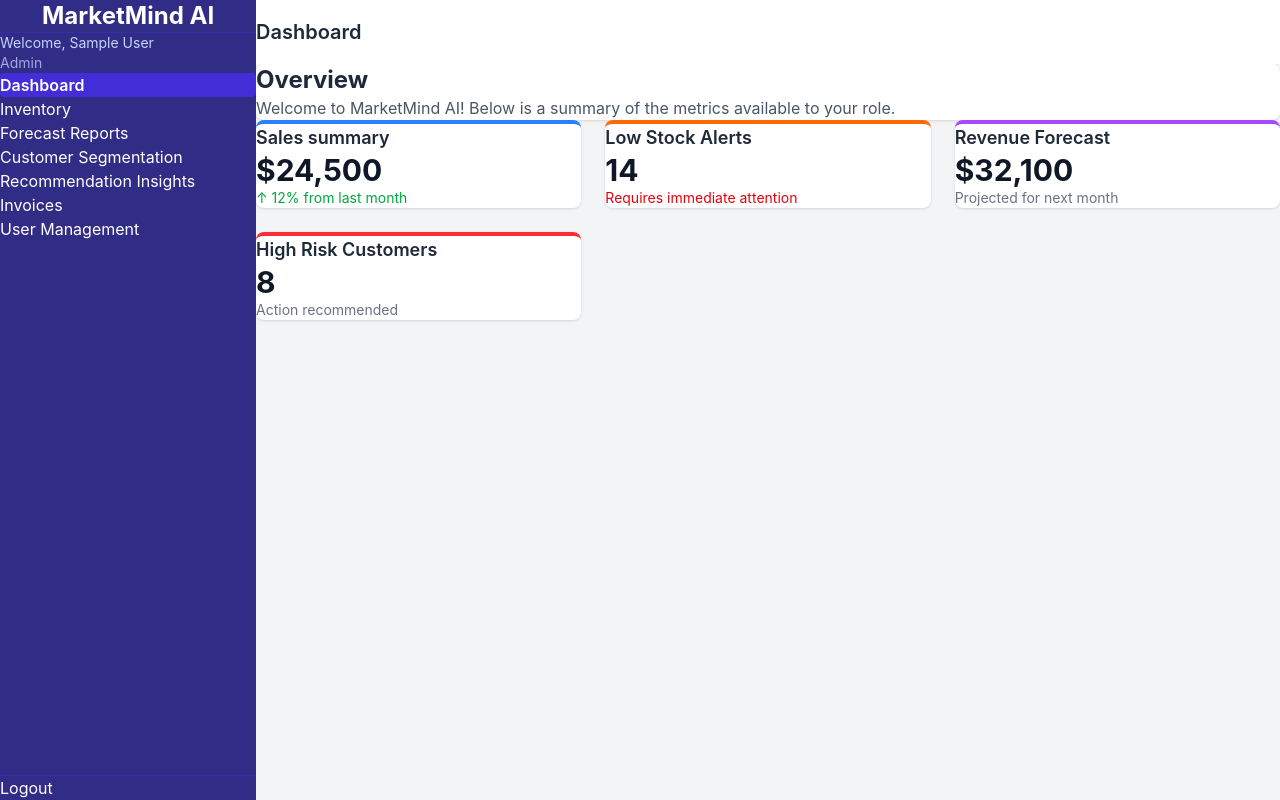
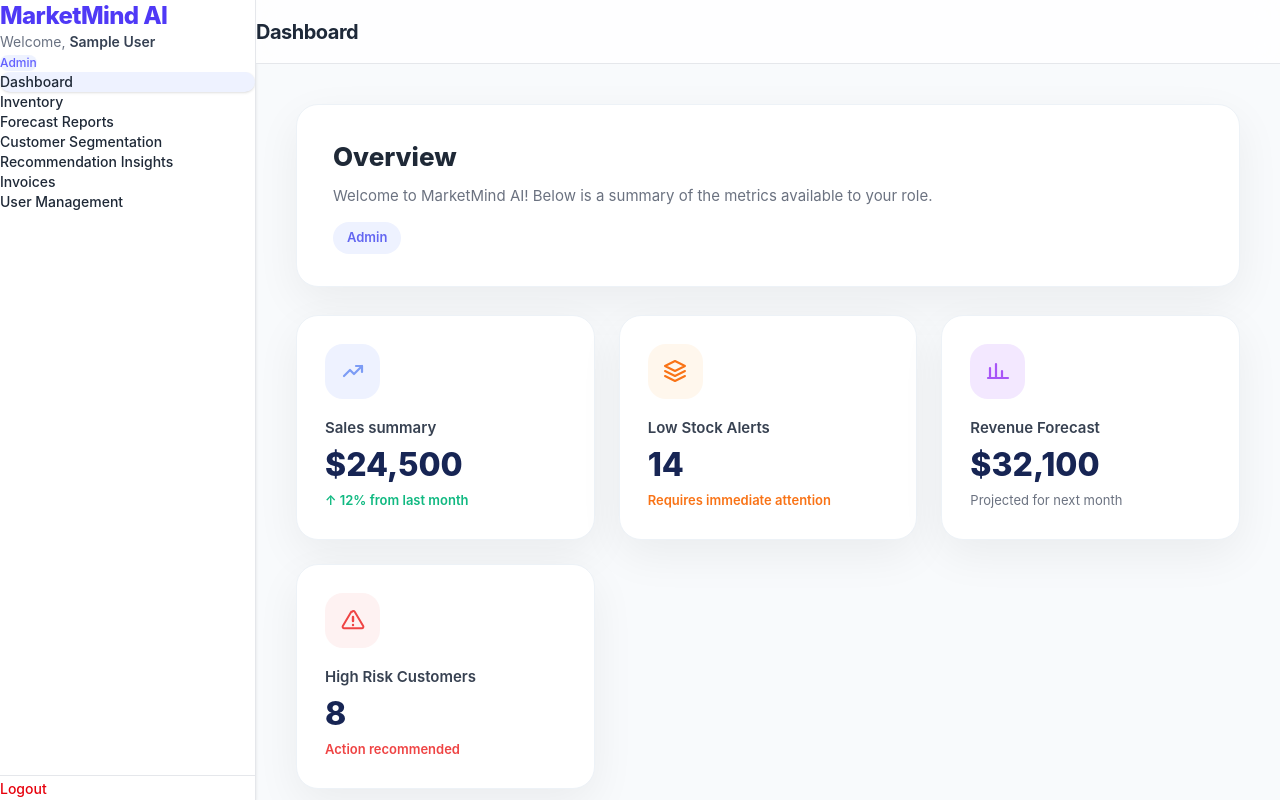
Before and after one commit to Damini2006/MarketMind-AI, a React app in the folder frontend/: page /dashboard in a window 1280 px wide. Built offline with nearby package versions, Linux system fonts and the light colour scheme; sample sign-in values are in the browser's storage; the HTML template or start-up script is replaced by a standard one.

Commit message:
feat: implement authentication backend routes, schemas, and dashboard frontend UI

```diff
--- a/frontend/src/components/auth/LoginForm.jsx
+++ b/frontend/src/components/auth/LoginForm.jsx
@@ -14,7 +14,6 @@ function LoginForm() {
   const [showPassword, setShowPassword] = useState(false);
   const [email, setEmail] = useState("");
   const [password, setPassword] = useState("");
-  const [role, setRole] = useState("");
 
   const [loading, setLoading] = useState(false);
   const [error, setError] = useState("");
@@ -22,10 +21,6 @@ function LoginForm() {
   const handleSubmit = async (e) => {
     e.preventDefault();
     setError("");
-    if (!role) {
-    setError("Please select your role.");
-    return;
-  }
 
     // Email Validation
     const emailRule =
@@ -58,7 +53,6 @@ function LoginForm() {
         body: JSON.stringify({
           email: email,
           password: password,
-          role: role,
         }),
       });
 
@@ -67,7 +61,10 @@ function LoginForm() {
 
       // Handle backend error
       if (!response.ok) {
-        setError(data.detail || "Login failed. Please check your email and password.");
+        const errorMessage = typeof data.detail === 'string'
+          ? data.detail
+          : "Login failed. Please check your email and password.";
+        setError(errorMessage);
         return;
       }
 
@@ -134,21 +131,6 @@ function LoginForm() {
           </button>
         </div>
 
-        {/* Role */}
-        <label>Sign in as</label>
-        <select
-          className="role-select"
-          value={role}
-          onChange={(e) => setRole(e.target.value)}
-          required
-        >
-          <option value="">Choose your role</option>
-          <option value="Business Owner">Business Owner</option>
-          <option value="Store Manager">Store Manager</option>
-          <option value="Sales Executive">Sales Executive</option>
-          <option value="Administrator">Administrator</option>
-        </select>
-
         {/* Remember Me + Forgot Password */}
         <div className="auth-options">
           <label className="remember-me">
--- a/frontend/src/components/layout/DashboardLayout.jsx
+++ b/frontend/src/components/layout/DashboardLayout.jsx
@@ -22,28 +22,30 @@ const DashboardLayout = () => {
   ];
 
   return (
-    <div className="flex h-screen bg-gray-100">
+    <div className="flex h-screen bg-[#F8FAFC]">
       {/* Sidebar */}
-      <div className="w-64 bg-indigo-900 text-white flex flex-col">
-        <div className="p-4 text-2xl font-bold border-b border-indigo-800 text-center">
+      <div className="w-64 bg-white border-r border-gray-200 flex flex-col shadow-sm z-10">
+        <div className="p-6 text-2xl font-extrabold text-indigo-600 tracking-tight">
           MarketMind AI
         </div>
-        <div className="p-4 text-sm text-indigo-200">
-          Welcome, {user?.name}
+        <div className="px-6 pb-4 text-sm text-gray-500">
+          Welcome, <span className="font-semibold text-gray-700">{user?.name}</span>
           <br />
-          <span className="capitalize opacity-75">{user?.role?.replace("_", " ")}</span>
+          <span className="capitalize text-indigo-500 font-medium text-xs bg-indigo-50 px-2 py-1 rounded-full mt-2 inline-block">
+            {user?.role?.replace("_", " ")}
+          </span>
         </div>
-        <nav className="flex-1 mt-4 space-y-2 px-2 overflow-y-auto">
+        <nav className="flex-1 mt-6 space-y-3 px-4 overflow-y-auto">
           {navItems.map(
             (item) =>
               item.roles.includes(user?.role) && (
                 <Link
                   key={item.name}
                   to={item.path}
-                  className={`block px-4 py-2 rounded transition-colors ${
+                  className={`block px-4 py-3 rounded-xl transition-all duration-300 font-medium text-sm ${
                     location.pathname === item.path
-                      ? "bg-indigo-700 font-semibold"
-                      : "hover:bg-indigo-800"
+                      ? "bg-indigo-50 text-indigo-700 shadow-sm"
+                      : "text-gray-600 hover:bg-indigo-50/50 hover:text-indigo-600 hover:translate-x-1.5"
                   }`}
                 >
                   {item.name}
@@ -51,10 +53,10 @@ const DashboardLayout = () => {
               )
           )}
         </nav>
-        <div className="p-4 border-t border-indigo-800">
+        <div className="p-4 border-t border-gray-200">
           <button
             onClick={handleLogout}
-            className="w-full text-left px-4 py-2 hover:bg-indigo-800 rounded transition-colors"
+            className="w-full text-left px-4 py-3 text-sm font-medium text-red-600 hover:bg-red-50 hover:text-red-700 rounded-xl transition-colors"
           >
             Logout
           </button>
@@ -63,12 +65,12 @@ const DashboardLayout = () => {
 
       {/* Main Content */}
       <div className="flex-1 flex flex-col overflow-hidden">
-        <header className="bg-white shadow-sm h-16 flex items-center px-6">
-          <h2 className="text-xl font-semibold text-gray-800 capitalize">
+        <header className="bg-white/80 backdrop-blur-md border-b border-gray-200 h-16 flex items-center px-8 z-10">
+          <h2 className="text-xl font-bold text-gray-800 capitalize tracking-tight">
             {location.pathname.split("/").pop() || "Dashboard"}
           </h2>
         </header>
-        <main className="flex-1 overflow-x-hidden overflow-y-auto bg-gray-100 p-6">
+        <main className="flex-1 overflow-x-hidden overflow-y-auto bg-[#F8FAFC]">
           <Outlet />
         </main>
       </div>
--- a/frontend/src/pages/dashboard/Dashboard.jsx
+++ b/frontend/src/pages/dashboard/Dashboard.jsx
@@ -1,51 +1,76 @@
 import useAuth from "../../context/useAuth";
+import "../../styles/dashboard.css";
 
 const Dashboard = () => {
   const { user } = useAuth();
 
   return (
-    <div className="space-y-6">
-      <div className="bg-white rounded-lg shadow p-6">
-        <h2 className="text-2xl font-bold text-gray-800 mb-2">
-          Overview
-        </h2>
-        <p className="text-gray-600">
+    <div className="dashboard-page">
+      <div className="overview-card">
+        <h2>Overview</h2>
+        <p>
           Welcome to MarketMind AI! Below is a summary of the metrics available to your role.
         </p>
+        {user?.role && (
+          <span className="role-tag">{user.role.replace("_", " ")}</span>
+        )}
       </div>
 
-      <div className="grid grid-cols-1 md:grid-cols-2 lg:grid-cols-3 gap-6">
+      <div className="stats-grid">
         {/* Sales Widget - Visible to all, but restricted actions for some */}
-        <div className="bg-white rounded-lg shadow p-6 border-t-4 border-blue-500">
-          <h3 className="text-lg font-semibold text-gray-800">Sales summary</h3>
-          <p className="text-3xl font-bold text-gray-900 mt-2">$24,500</p>
-          <p className="text-sm text-green-600 mt-2">↑ 12% from last month</p>
+        <div className="stat-card">
+          <div className="icon-box blue">
+            <svg width="24" height="24" viewBox="0 0 24 24" fill="none">
+              <path d="M3 17l6-6 4 4 8-8" stroke="#7C9CF5" strokeWidth="2.2" strokeLinecap="round" strokeLinejoin="round"/>
+              <path d="M15 7h6v6" stroke="#7C9CF5" strokeWidth="2.2" strokeLinecap="round" strokeLinejoin="round"/>
+            </svg>
+          </div>
+          <h3>Sales summary</h3>
+          <p className="stat-value">$24,500</p>
+          <p className="stat-trend up">↑ 12% from last month</p>
         </div>
 
         {/* Inventory Widget */}
         {["business_owner", "store_manager", "admin"].includes(user?.role) && (
-          <div className="bg-white rounded-lg shadow p-6 border-t-4 border-orange-500">
-            <h3 className="text-lg font-semibold text-gray-800">Low Stock Alerts</h3>
-            <p className="text-3xl font-bold text-gray-900 mt-2">14</p>
-            <p className="text-sm text-red-600 mt-2">Requires immediate attention</p>
+          <div className="stat-card">
+            <div className="icon-box orange">
+              <svg width="24" height="24" viewBox="0 0 24 24" fill="none">
+                <path d="M12 2 2 7l10 5 10-5-10-5Z" stroke="#F97316" strokeWidth="2" strokeLinejoin="round"/>
+                <path d="M2 17l10 5 10-5M2 12l10 5 10-5" stroke="#F97316" strokeWidth="2" strokeLinecap="round" strokeLinejoin="round"/>
+              </svg>
+            </div>
+            <h3>Low Stock Alerts</h3>
+            <p className="stat-value">14</p>
+            <p className="stat-trend warn">Requires immediate attention</p>
           </div>
         )}
 
         {/* Forecast Widget */}
         {["business_owner", "admin"].includes(user?.role) && (
-          <div className="bg-white rounded-lg shadow p-6 border-t-4 border-purple-500">
-            <h3 className="text-lg font-semibold text-gray-800">Revenue Forecast</h3>
-            <p className="text-3xl font-bold text-gray-900 mt-2">$32,100</p>
-            <p className="text-sm text-gray-500 mt-2">Projected for next month</p>
+          <div className="stat-card">
+            <div className="icon-box purple">
+              <svg width="24" height="24" viewBox="0 0 24 24" fill="none">
+                <path d="M4 19V9M10 19V5M16 19v-7M22 19H2" stroke="#A855F7" strokeWidth="2.2" strokeLinecap="round" strokeLinejoin="round"/>
+              </svg>
+            </div>
+            <h3>Revenue Forecast</h3>
+            <p className="stat-value">$32,100</p>
+            <p className="stat-trend neutral">Projected for next month</p>
           </div>
         )}
 
         {/* Churn Prediction Widget */}
         {["business_owner", "admin"].includes(user?.role) && (
-          <div className="bg-white rounded-lg shadow p-6 border-t-4 border-red-500">
-            <h3 className="text-lg font-semibold text-gray-800">High Risk Customers</h3>
-            <p className="text-3xl font-bold text-gray-900 mt-2">8</p>
-            <p className="text-sm text-gray-500 mt-2">Action recommended</p>
+          <div className="stat-card">
+            <div className="icon-box red">
+              <svg width="24" height="24" viewBox="0 0 24 24" fill="none">
+                <path d="M12 9v4M12 17h.01" stroke="#EF4444" strokeWidth="2.4" strokeLinecap="round"/>
+                <path d="M10.29 3.86 1.82 18a1.5 1.5 0 0 0 1.3 2.25h17.76a1.5 1.5 0 0 0 1.3-2.25L13.71 3.86a1.5 1.5 0 0 0-2.6 0Z" stroke="#EF4444" strokeWidth="2"/>
+              </svg>
+            </div>
+            <h3>High Risk Customers</h3>
+            <p className="stat-value">8</p>
+            <p className="stat-trend alert">Action recommended</p>
           </div>
         )}
       </div>
--- /dev/null
+++ b/frontend/src/styles/dashboard.css
@@ -0,0 +1,115 @@
+/* ==========================================
+   Dashboard — shares the auth.css design system
+   (colors, radii, shadows, icon-box palette)
+========================================== */
+
+.dashboard-page {
+    min-height: 100%;
+    background: #F8FAFC;
+    padding: 40px;
+}
+
+/* Overview card */
+
+.overview-card {
+    background: #fff;
+    padding: 32px 36px;
+    border-radius: 22px;
+    box-shadow: 0 15px 45px rgba(0, 0, 0, .06);
+    border: 1px solid #EDF2F7;
+    margin-bottom: 28px;
+}
+
+.overview-card h2 {
+    color: #1F2937;
+    font-size: 26px;
+    font-weight: 800;
+    margin-bottom: 8px;
+}
+
+.overview-card p {
+    color: #6B7280;
+    font-size: 15px;
+    line-height: 1.6;
+}
+
+.overview-card .role-tag {
+    display: inline-block;
+    margin-top: 14px;
+    padding: 6px 14px;
+    border-radius: 999px;
+    background: #EEF2FF;
+    color: #6366F1;
+    font-size: 13px;
+    font-weight: 600;
+    text-transform: capitalize;
+}
+
+/* Stats grid */
+
+.stats-grid {
+    display: grid;
+    grid-template-columns: repeat(auto-fit, minmax(250px, 1fr));
+    gap: 24px;
+}
+
+.stat-card {
+    background: #fff;
+    padding: 28px;
+    border-radius: 22px;
+    box-shadow: 0 15px 45px rgba(0, 0, 0, .06);
+    border: 1px solid #EDF2F7;
+    transition: .25s;
+}
+
+.stat-card:hover {
+    transform: translateY(-3px);
+    box-shadow: 0 20px 50px rgba(99, 102, 241, .12);
+}
+
+.stat-card .icon-box {
+    margin-bottom: 18px;
+}
+
+.stat-card h3 {
+    color: #374151;
+    font-size: 15px;
+    font-weight: 600;
+    margin-bottom: 10px;
+}
+
+.stat-card .stat-value {
+    color: #172554;
+    font-size: 32px;
+    font-weight: 800;
+    line-height: 1;
+    margin-bottom: 10px;
+}
+
+.stat-card .stat-trend {
+    font-size: 13px;
+    font-weight: 600;
+}
+
+.stat-trend.up {
+    color: #10B981;
+}
+
+.stat-trend.warn {
+    color: #F97316;
+}
+
+.stat-trend.alert {
+    color: #EF4444;
+}
+
+.stat-trend.neutral {
+    color: #6B7280;
+    font-weight: 400;
+}
+
+/* Extra icon-box tone not defined in auth.css */
+
+.icon-box.red {
+    background: #FEF2F2;
+}
```
Also changed, not shown: 2 other files (tests, documents, lock files or other folders).
